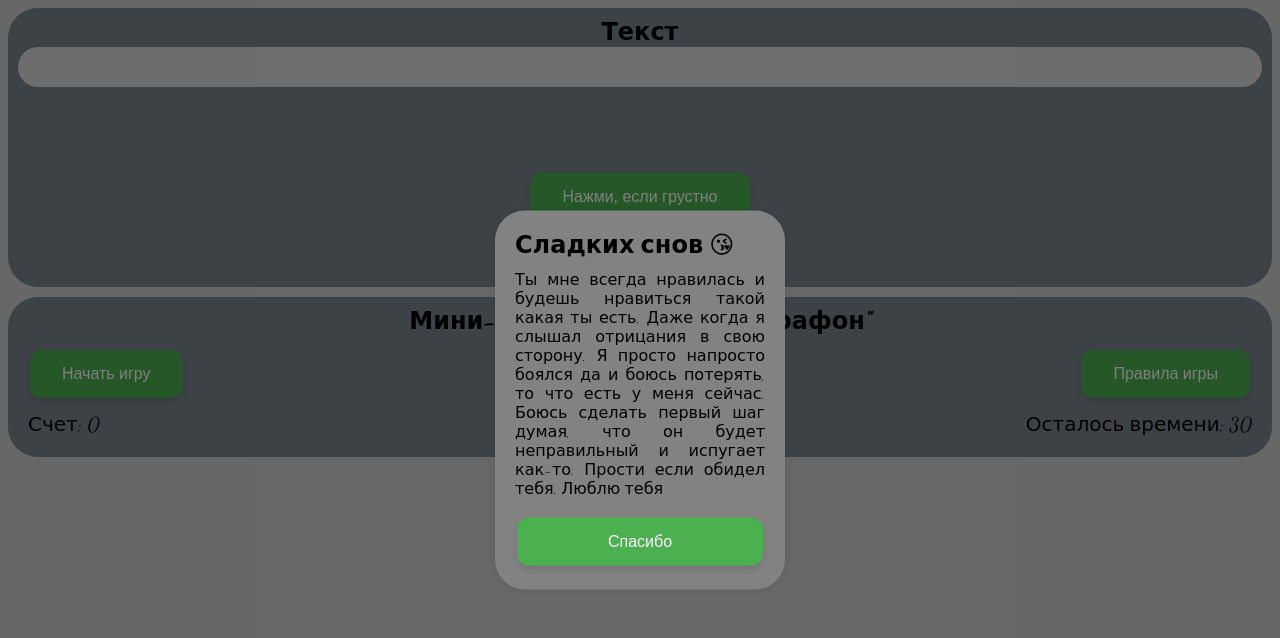
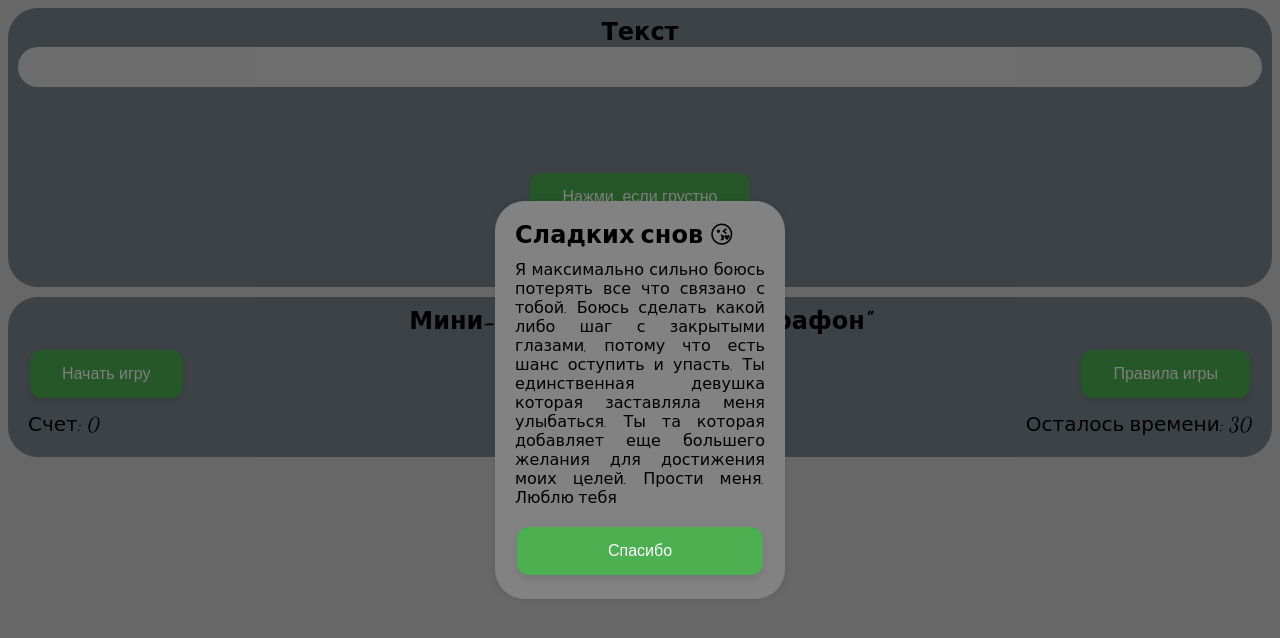
Before and after one commit to RDesukevich/support, a plain HTML site: page index.html in a window 1280 px wide. Drawn offline with Linux system fonts and the light colour scheme.

Commit message:
Update index.html

```diff
--- a/index.html
+++ b/index.html
@@ -25,7 +25,7 @@
     <div id="overlay"></div>
     <div id="popup">
         <h2 id="popupHeader"></h2>
-        <p class="updatePatch">Ты мне всегда нравилась и будешь нравиться такой какая ты есть. Даже когда я слышал отрицания в свою сторону. Я просто напросто боялся да и боюсь потерять, то что есть у меня сейчас. Боюсь сделать первый шаг думая, что он будет неправильный и испугает как-то. Прости если обидел тебя. Люблю тебя</p>
+        <p class="updatePatch">Я максимально сильно боюсь потерять все что связано с тобой. Боюсь сделать какой либо шаг с закрытыми глазами, потому что есть шанс оступить и упасть. Ты единственная девушка которая заставляла меня улыбаться. Ты та которая добавляет еще большего желания для достижения моих целей. Прости меня. Люблю тебя</p>
         <button class="btn" id="close-btn">Спасибо</button>
     </div>
 
```
